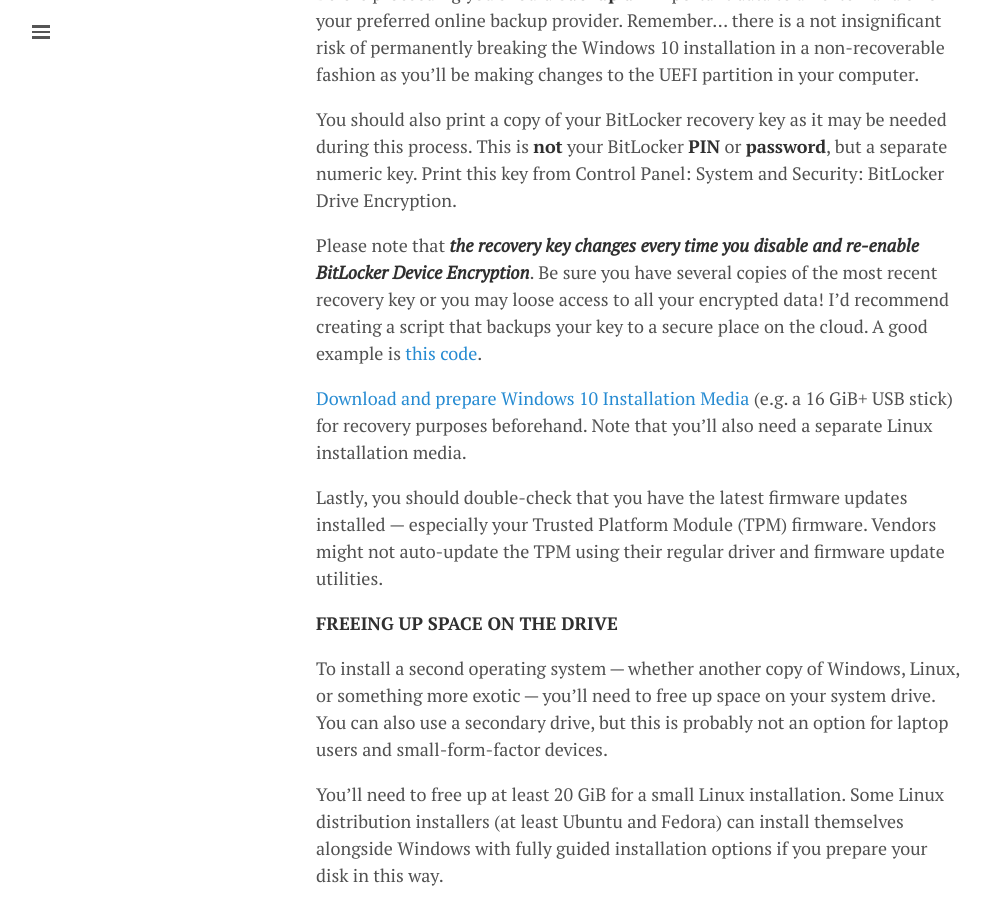
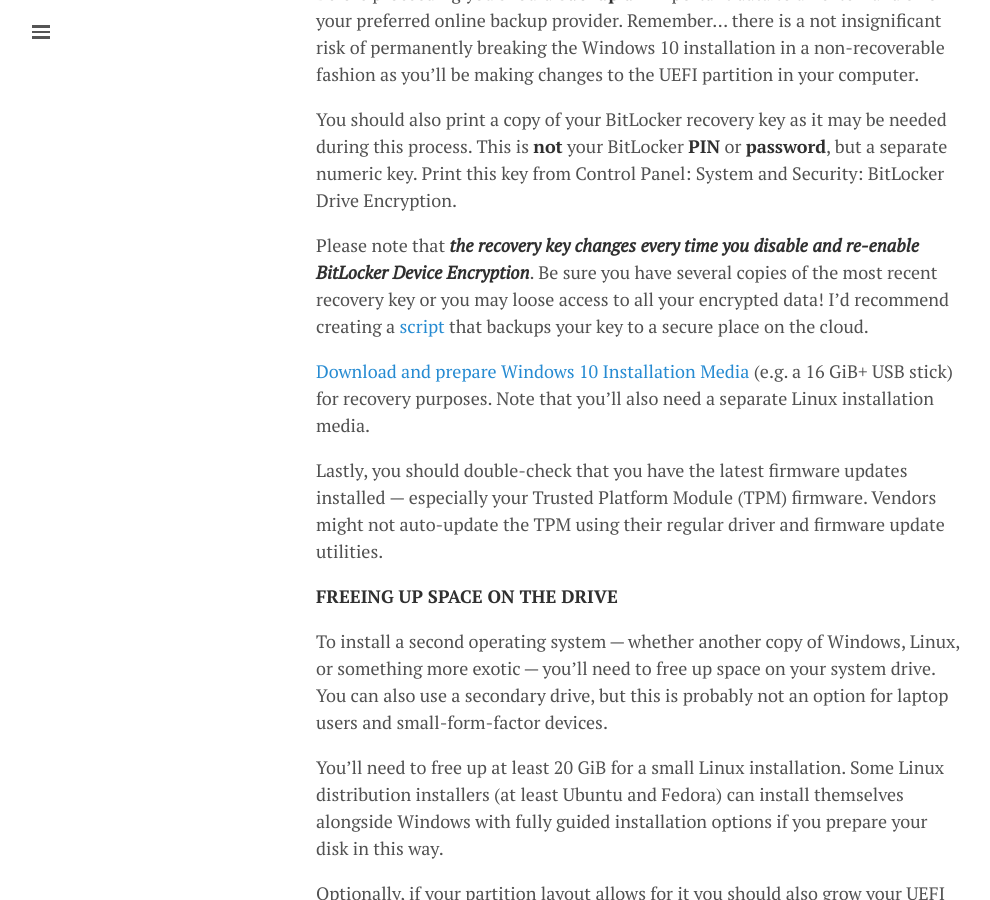
Before and after one commit to lgeurts/lgeurts.github.io, a Jekyll site: the page built from _posts/2019-03-19-dual-booting-windows-and-linux.md, in a window 1280 px wide and 900 px high, scrolled down 988 px. Shown: the whole window, without its empty margins (0-990 px from the left). Built offline with Jekyll 4.4.1, drawn with Linux system fonts in a browser that asks for light colours; nearby versions of some CDN libraries; comment, search, counter and statistics services are not loaded.

Commit message:
Update 2019-03-19-dual-booting-windows-and-linux.md

```diff
--- a/_posts/2019-03-19-dual-booting-windows-and-linux.md
+++ b/_posts/2019-03-19-dual-booting-windows-and-linux.md
@@ -20,10 +20,9 @@
 You should also print a copy of your BitLocker recovery key as it may be needed during this process. This is **not** your BitLocker **PIN** or **password**, but a separate numeric key. Print this key from Control Panel: System and Security: BitLocker Drive Encryption.
 
 Please note that ***the recovery key changes every time you disable and re-enable BitLocker Device Encryption***.
-Be sure you have several copies of the most recent recovery key or you may loose access to all your encrypted data! I'd recommend creating a script that backups your key to a secure place on the cloud.
-A good example is [this code](https://blog.ahasayen.com/how-to-backup-bitlocker-keys/).
+Be sure you have several copies of the most recent recovery key or you may loose access to all your encrypted data! I'd recommend creating a [script](https://blog.ahasayen.com/how-to-backup-bitlocker-keys/) that backups your key to a secure place on the cloud.
 
-[Download and prepare Windows 10 Installation Media](https://www.microsoft.com/en-us/software-download/windows10) (e.g. a 16 GiB+ USB stick) for recovery purposes beforehand. Note that you’ll also need a separate Linux installation media.
+[Download and prepare Windows 10 Installation Media](https://www.microsoft.com/en-us/software-download/windows10) (e.g. a 16 GiB+ USB stick) for recovery purposes. Note that you’ll also need a separate Linux installation media.
 
 Lastly, you should double-check that you have the latest firmware updates installed — especially your Trusted Platform Module (TPM) firmware. Vendors might not auto-update the TPM using their regular driver and firmware update utilities.
 
```
